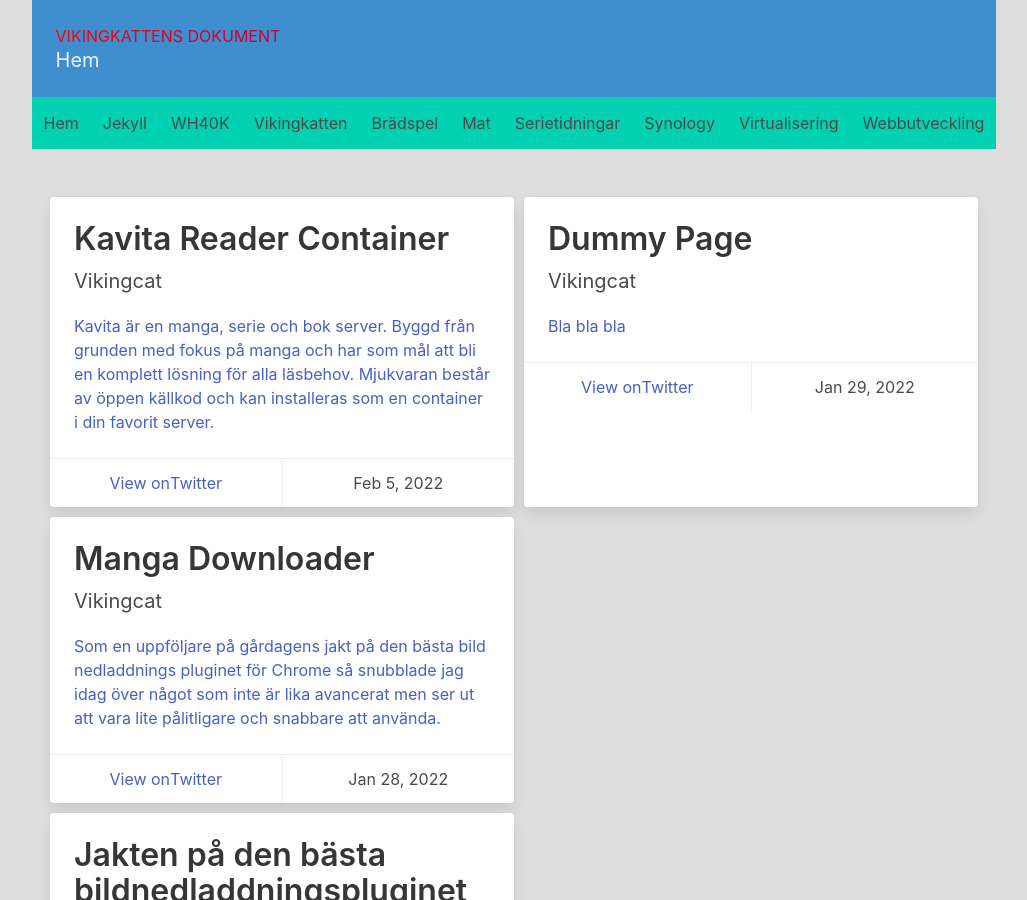
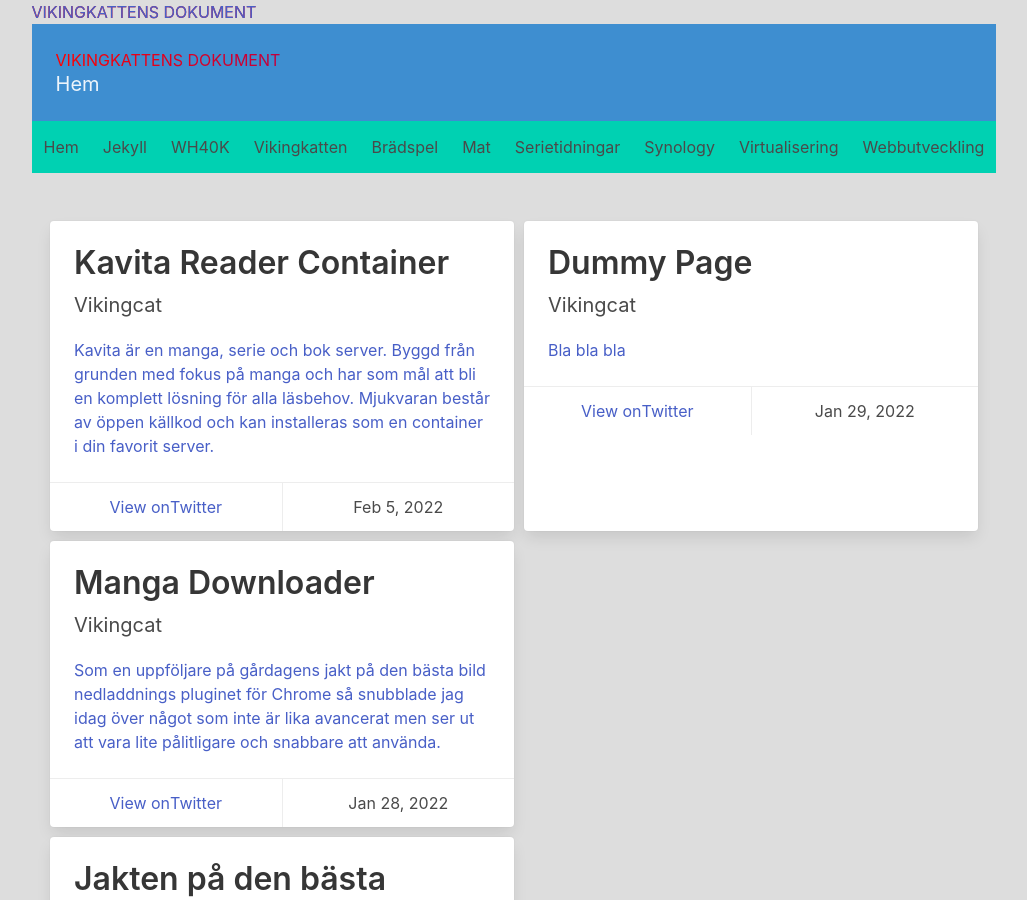
Before and after one commit to viking-cat/dokument, a Jekyll site: the page built from index.html, in a window 1280 px wide and 900 px high. Shown: the whole window, without its empty margins (126-1153 px from the left). Built offline with Jekyll 4.4.1, drawn with Linux system fonts in a browser that asks for light colours.

Commit message:
title experiments

```diff
--- a/_includes/header.html
+++ b/_includes/header.html
@@ -3,6 +3,10 @@
   {%- assign default_paths = site.pages | map: "path" -%}
   {%- assign page_paths = site.header_pages | default: default_paths -%}
   {%- assign titles_size = site.pages | map: 'title' | join: '' | size -%}
+
+  <section>
+    <p class="is-title"><a rel="author" href="{{ "/" | relative_url }}">{{ site.title | escape }}</a></p>
+  </section>
 
   <section class="hero is-small is-info">
     <div class="hero-body">
```
